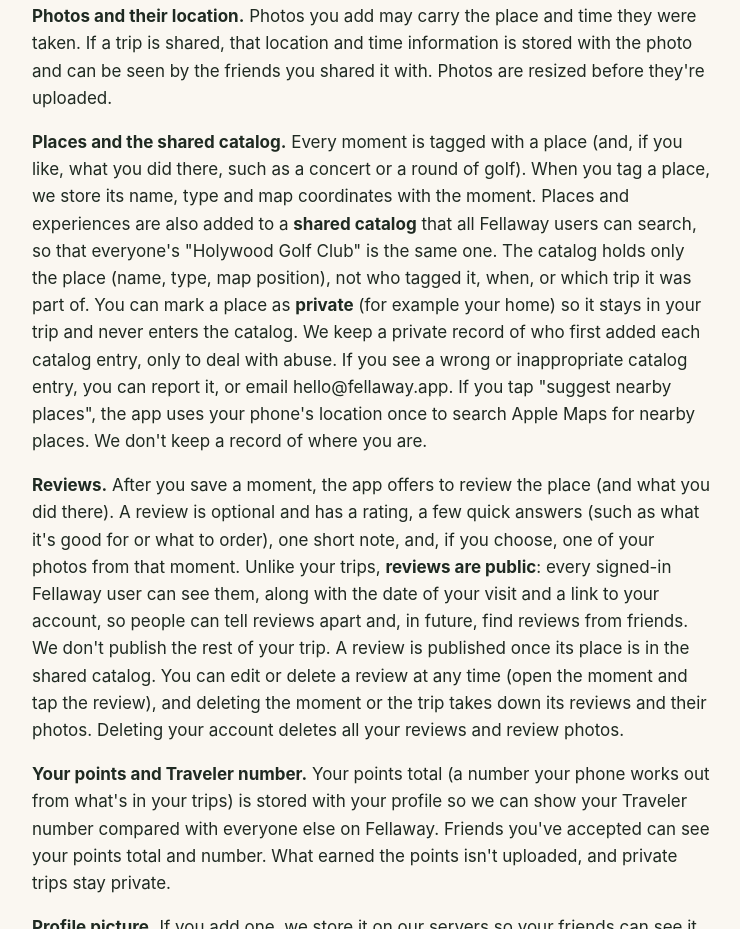
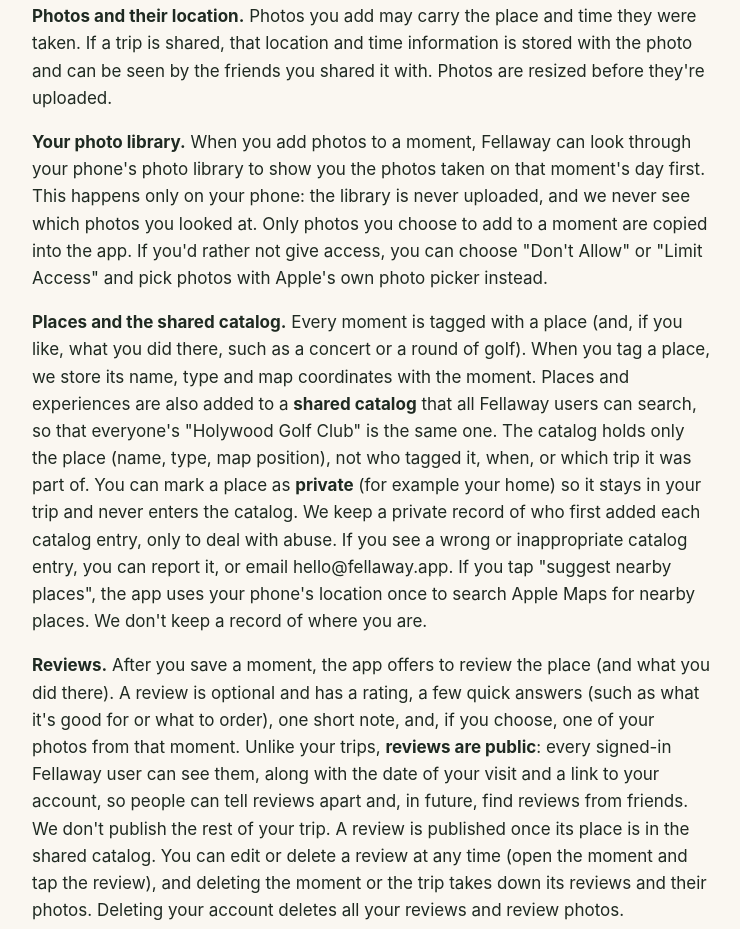
Before and after one commit to fellawayapp/fellaway-site, a plain HTML site: page privacy.html in a window 1280 px wide. Shown: the part 1037-1966 px from the top of the page, without its empty margins (268-1008 px from the left). Drawn offline with Linux system fonts and the light colour scheme.

Commit message:
Update privacy.html

```diff
--- a/privacy.html
+++ b/privacy.html
@@ -30,6 +30,7 @@ footer { color: var(--muted); font-size:.9rem; margin-top: 3rem; }
 <p><strong>Account details.</strong> Your email address and a password (we never see your password; it's stored in a scrambled form by our sign-in provider), the name and handle you choose, and an invite code we generate for you. If we add Sign in with Apple, we receive the identifier Apple provides, and your name and email if you choose to share them.</p>
 <p><strong>Your trips.</strong> Trip names and dates, moments (titles, descriptions, places, side quests), flights you add (airline and flight number, and airports if you enter them), places you stayed (a name, and its map position if you pick it from a search), the background you choose for a trip's path, photos and captions. <strong>Until you share a trip, all of this stays on your phone.</strong> When you share a trip, a copy is uploaded to our servers so your friends can view it.</p>
 <p><strong>Photos and their location.</strong> Photos you add may carry the place and time they were taken. If a trip is shared, that location and time information is stored with the photo and can be seen by the friends you shared it with. Photos are resized before they're uploaded.</p>
+<p><strong>Your photo library.</strong> When you add photos to a moment, Fellaway can look through your phone's photo library to show you the photos taken on that moment's day first. This happens only on your phone: the library is never uploaded, and we never see which photos you looked at. Only photos you choose to add to a moment are copied into the app. If you'd rather not give access, you can choose "Don't Allow" or "Limit Access" and pick photos with Apple's own photo picker instead.</p>
 <p><strong>Places and the shared catalog.</strong> Every moment is tagged with a place (and, if you like, what you did there, such as a concert or a round of golf). When you tag a place, we store its name, type and map coordinates with the moment. Places and experiences are also added to a <strong>shared catalog</strong> that all Fellaway users can search, so that everyone's "Holywood Golf Club" is the same one. The catalog holds only the place (name, type, map position), not who tagged it, when, or which trip it was part of. You can mark a place as <strong>private</strong> (for example your home) so it stays in your trip and never enters the catalog. We keep a private record of who first added each catalog entry, only to deal with abuse. If you see a wrong or inappropriate catalog entry, you can report it, or email hello@fellaway.app. If you tap "suggest nearby places", the app uses your phone's location once to search Apple Maps for nearby places. We don't keep a record of where you are.</p>
 <p><strong>Reviews.</strong> After you save a moment, the app offers to review the place (and what you did there). A review is optional and has a rating, a few quick answers (such as what it's good for or what to order), one short note, and, if you choose, one of your photos from that moment. Unlike your trips, <strong>reviews are public</strong>: every signed-in Fellaway user can see them, along with the date of your visit and a link to your account, so people can tell reviews apart and, in future, find reviews from friends. We don't publish the rest of your trip. A review is published once its place is in the shared catalog. You can edit or delete a review at any time (open the moment and tap the review), and deleting the moment or the trip takes down its reviews and their photos. Deleting your account deletes all your reviews and review photos.</p>
 <p><strong>Your points and Traveler number.</strong> Your points total (a number your phone works out from what's in your trips) is stored with your profile so we can show your Traveler number compared with everyone else on Fellaway. Friends you've accepted can see your points total and number. What earned the points isn't uploaded, and private trips stay private.</p>
```
